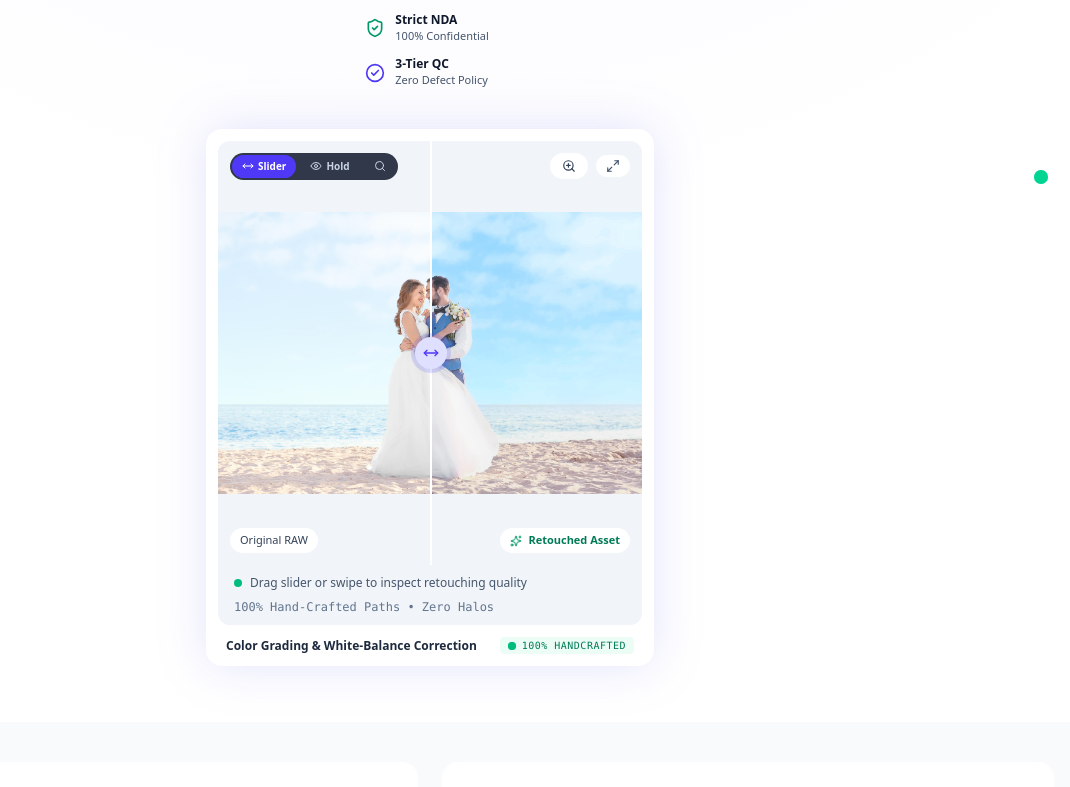
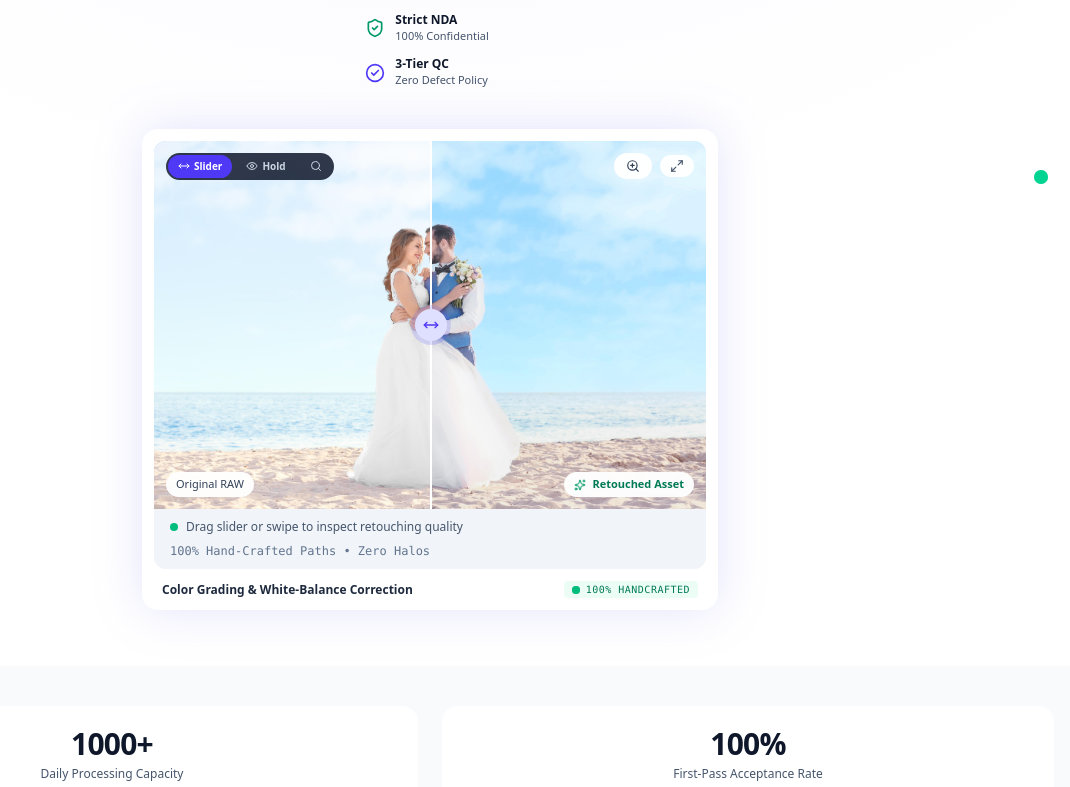
Before and after one commit to mainulislamik/foryourgoal, a Next.js app: page / in a window 1280 px wide. Shown: the part 548-1335 px from the top of the page, without its empty margins (210-1280 px from the left). Built offline with nearby package versions, Linux system fonts and the light colour scheme.

Commit message:
fix(images): eliminate blank frame gaps and prevent image cropping across sliders and modal

```diff
--- a/src/app/page.tsx
+++ b/src/app/page.tsx
@@ -179,14 +179,15 @@ export default async function HomePage() {
 
           {/* Right Column: Interactive Before/After Visual Proof */}
           <FadeIn direction="left" delay={0.2} className="lg:col-span-5 flex flex-col items-center">
-            <div className="animate-float-slow w-full max-w-md lg:max-w-none rounded-2xl bg-white p-3 border border-slate-200/90 shadow-2xl shadow-indigo-200/40 [filter:drop-shadow(0_0_24px_rgba(99,102,241,0.18))]">
+            <div className="animate-float-slow w-full max-w-xl lg:max-w-none rounded-2xl bg-white p-3 border border-slate-200/90 shadow-2xl shadow-indigo-200/40 [filter:drop-shadow(0_0_24px_rgba(99,102,241,0.18))]">
               <BeforeAfterSlider
                 beforeImage={hero.featuredBeforeImage || "/images/services/color-correction-before.jpg"}
                 afterImage={hero.featuredAfterImage || "/images/services/color-correction-after.jpg"}
                 beforeLabel="Original RAW"
                 afterLabel="Retouched Asset"
-                aspectRatio="aspect-square"
-                className="rounded-xl overflow-hidden shadow-inner"
+                aspectRatio="auto"
+                naturalAspectRatio={1.5}
+                className="w-full rounded-xl overflow-hidden shadow-inner"
                 title={hero.featuredTitle || "Color Grading & White-Balance Correction"}
                 category="Color Correction & Grading"
               />
--- a/src/components/ui/BeforeAfterModal.tsx
+++ b/src/components/ui/BeforeAfterModal.tsx
@@ -224,7 +224,14 @@ export function BeforeAfterModal({
       >
         <div
           ref={containerRef}
-          className={`relative w-full max-w-6xl max-h-[78vh] aspect-[16/10] rounded-2xl overflow-hidden border border-white/15 bg-slate-900 shadow-2xl cursor-ew-resize select-none touch-none ${
+          style={
+            detectedRatio
+              ? { aspectRatio: `${detectedRatio}`, maxHeight: "min(82vh, 850px)" }
+              : { maxHeight: "78vh" }
+          }
+          className={`relative w-full max-w-6xl ${
+            detectedRatio ? "" : "aspect-[16/10]"
+          } rounded-2xl overflow-hidden border border-white/15 bg-slate-900 shadow-2xl cursor-ew-resize select-none touch-none ${
             isZoomed ? "scale-125 transition-transform duration-300" : ""
           }`}
           onMouseDown={(e) => {
@@ -237,6 +244,22 @@ export function BeforeAfterModal({
           }}
           onClick={(e) => e.stopPropagation()}
         >
+          {/* Ambient Blurred Backdrop: eliminates dead black bars while foreground image stays 100% complete */}
+          {afterImage && (
+            <div className="absolute inset-0 overflow-hidden pointer-events-none select-none z-0" aria-hidden="true">
+              <Image
+                src={afterImage}
+                alt=""
+                fill
+                sizes="100vw"
+                quality={30}
+                unoptimized
+                className="object-cover blur-3xl scale-125 opacity-35 pointer-events-none select-none"
+              />
+              <div className="absolute inset-0 bg-slate-950/40 backdrop-blur-[2px]" />
+            </div>
+          )}
+
           {/* Layer 0: AFTER IMAGE (Background - Full width) */}
           <div className="absolute inset-0 w-full h-full">
             <Image
--- a/src/components/ui/BeforeAfterSlider.tsx
+++ b/src/components/ui/BeforeAfterSlider.tsx
@@ -313,7 +313,7 @@ export function BeforeAfterSlider({
         ref={containerRef}
         style={
           aspectRatio === "auto" && detectedRatio && !isFillParent
-            ? { aspectRatio: `${detectedRatio}`, maxHeight: "min(72vh, 680px)" }
+            ? { aspectRatio: detectedRatio, maxHeight: "min(75vh, 720px)" }
             : undefined
         }
         className={`relative ${resolvedAspectClass} bg-slate-100/90 dark:bg-slate-950/70 overflow-hidden touch-none select-none mx-auto ${
@@ -355,6 +355,21 @@ export function BeforeAfterSlider({
           }
         }}
       >
+        {/* Ambient Blurred Backdrop Layer for Contain-Fit Cards */}
+        {afterImage && (
+          <div className="absolute inset-0 overflow-hidden pointer-events-none select-none z-0">
+            <Image
+              src={afterImage}
+              alt=""
+              fill
+              aria-hidden="true"
+              sizes="(max-width: 768px) 100vw, 800px"
+              quality={60}
+              unoptimized
+              className="object-cover blur-2xl scale-110 opacity-35 pointer-events-none select-none"
+            />
+          </div>
+        )}
         {/* =========================================================================
             MODE 1: SLIDER COMPARISON
            ========================================================================= */}
```
